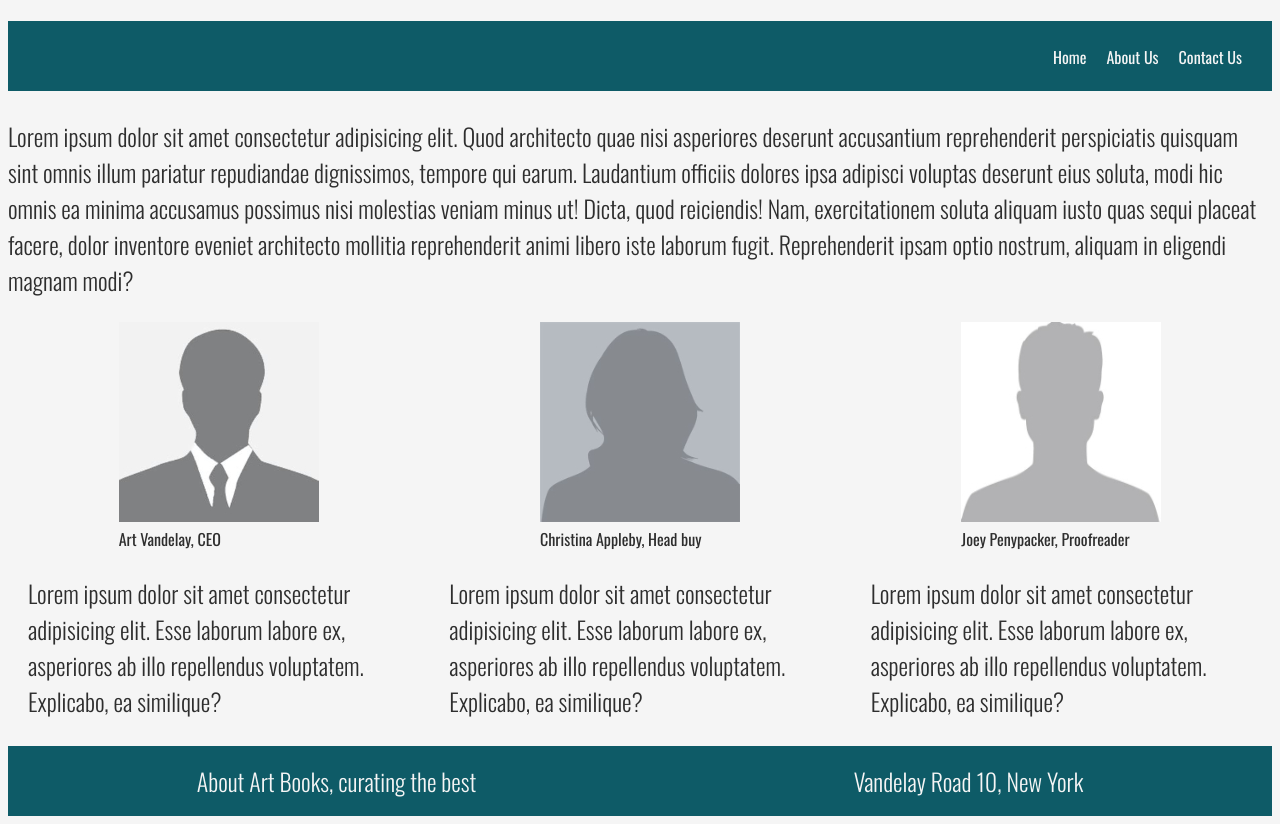
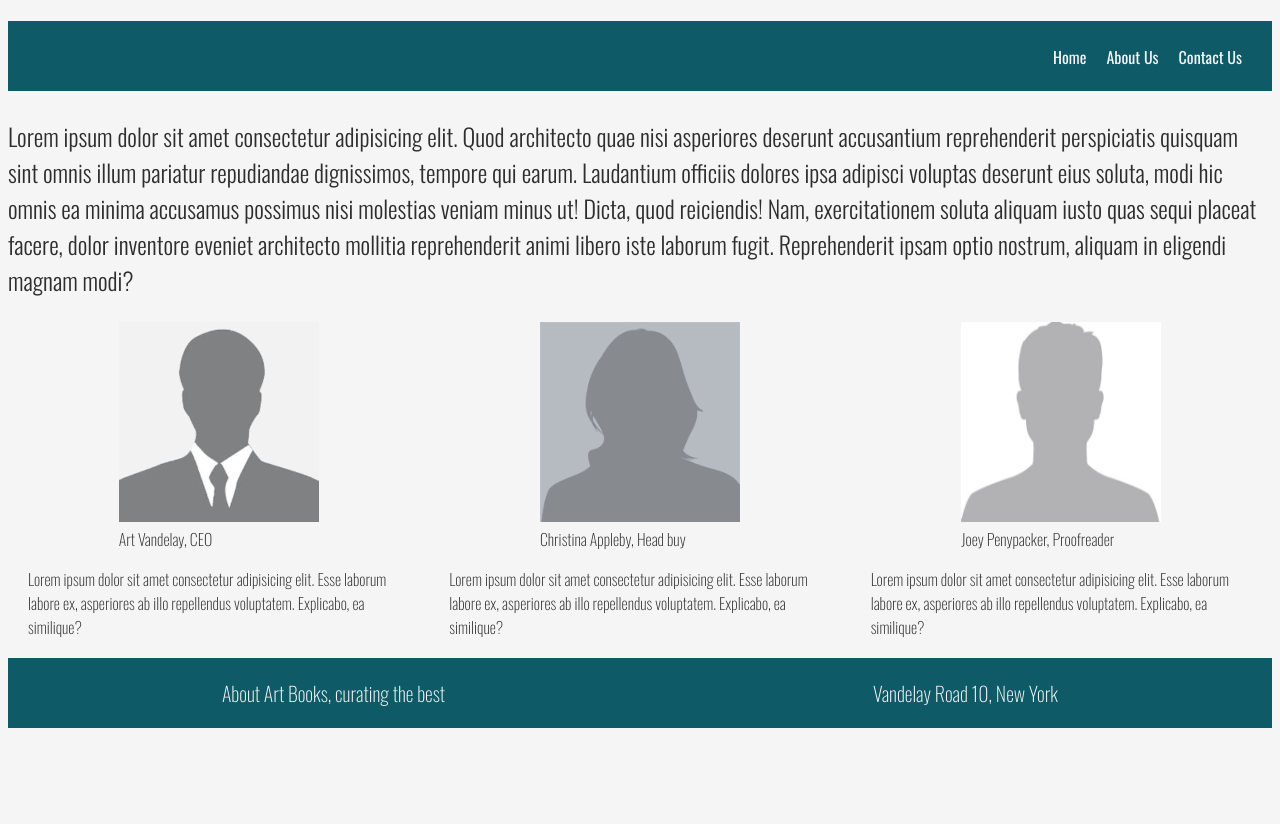
Before and after one commit to jkremers79/advanced-css-project, a plain HTML site: page about.html in a window 1280 px wide. Shown: the part 190-1014 px from the top of the page. After the commit the page ends 926 px from the top, so only its background shows below. Drawn offline with nearby package versions, Linux system fonts and the light colour scheme.

Commit message:
changed responsive text inside clamp function

```diff
--- a/styles.css
+++ b/styles.css
@@ -8,12 +8,12 @@ body {
 
 h1 {
   font-weight: 400;
-  font-size: clamp(1.25rem, 3.5vw, 2rem);
+  font-size: clamp(2rem, 4vw, 3rem);
 }
 
 h2 {
   font-weight: 400;
-  font-size: clamp(1rem, 3vw, 1.75rem);
+  font-size: clamp(1.5rem, 3vw, 2rem);
 }
 
 p {
@@ -26,7 +26,8 @@ figure {
 }
 
 figcaption {
-  font: 200 14px;
+  font-weight: 200;
+  font-size: clamp(0.75rem, 2vw, 1rem);
 }
 
 .grid {
@@ -109,7 +110,8 @@ iframe {
 }
 
 .contact-form {
-  font: 300 16px;
+  font-weight: 300;
+  font-size: clamp(0.85rem, 2vw, 1.25rem);
   width: fit-content;
   margin: auto;
   border: 3px solid hsl(195, 52%, 76%);
@@ -149,7 +151,8 @@ textarea {
 }
 
 .about-section > p {
-  font: 200 14px;
+  font-weight: 200;
+  font-size: clamp(0.75rem, 2vw, 1rem);
 }
 
 .footer-content {
@@ -163,7 +166,8 @@ textarea {
 }
 
 .footer-content > p {
-  font: 200 14px;
+  font-weight: 200;
+  font-size: clamp(0.75rem, 2vw, 1.25rem);
 }
 
 /*tablet layout*/
@@ -184,9 +188,9 @@ textarea {
     padding-bottom: 30px;
   }
 
-  figcaption {
+  /* figcaption {
     font: 200 14px;
-  }
+  } */
 
   .grid {
     display: grid;
@@ -266,7 +270,7 @@ textarea {
   }
 
   .contact-form {
-    font: 300 19px;
+    /* font: 300 19px; */
     width: fit-content;
     margin: auto;
     border: 3px solid hsl(195, 52%, 76%);
@@ -306,9 +310,9 @@ textarea {
     padding: 0 10px;
   }
 
-  .about-section > p {
+  /* .about-section > p {
     font: 200 16px;
-  }
+  } */
 
   .footer-content {
     grid-column: 1 / 2;
@@ -320,9 +324,9 @@ textarea {
     align-items: center;
   }
 
-  .footer-content > p {
+  /* .footer-content > p {
     font: 300 16px;
-  }
+  } */
 }
 
 /*desktop layout*/
@@ -343,9 +347,9 @@ textarea {
     padding-bottom: 30px;
   }
 
-  figcaption {
+  /* figcaption {
     font: 200 16px;
-  }
+  } */
 
   .grid {
     display: grid;
@@ -424,7 +428,7 @@ textarea {
   }
 
   .contact-form {
-    font: 300 21px;
+    /* font: 300 21px; */
     width: fit-content;
     margin: auto;
     border: 3px solid hsl(195, 52%, 76%);
@@ -464,9 +468,9 @@ textarea {
     padding: 0 20px;
   }
 
-  .about-section > p {
+  /* .about-section > p {
     font: 200 16px;
-  }
+  } */
 
   .footer-content {
     grid-column: 1 / 2;
@@ -478,9 +482,9 @@ textarea {
     align-items: center;
   }
 
-  .footer-content > p {
+  /* .footer-content > p {
     font: 300 18px;
-  }
+  } */
 }
 
 /* feedback
```
